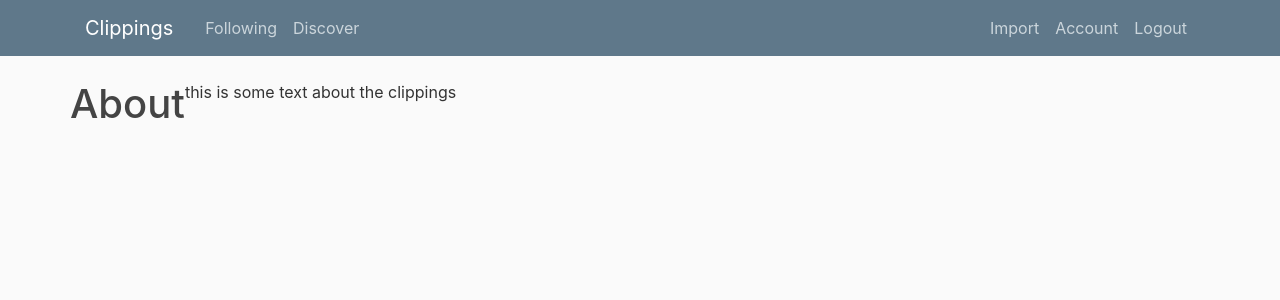
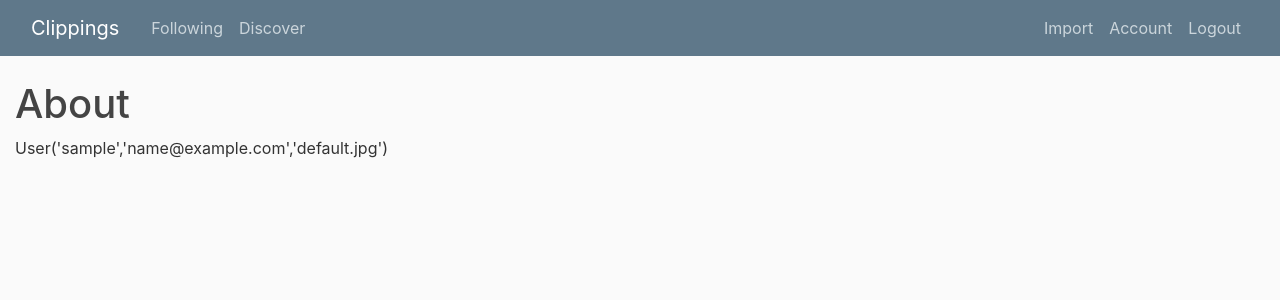
Before and after one commit to mathoha/clippings, a Flask app: page /about in a window 1280 px wide. Shown: the top 300 px of the page. Run offline with Flask 2, Linux system fonts and the light colour scheme; the visitor is signed in with stand-in values (Sample User, id 1); data comes from the database, SQL or seed files in the repository; both versions use the stored data as it was after the commit; some libraries are stand-ins or nearby versions.

Commit message:
progress

```diff
--- a/clippings/templates/about.html.j2
+++ b/clippings/templates/about.html.j2
@@ -1,6 +1,6 @@
 {% extends 'layout.html.j2' %}
 {% block content %}
     <h1>About</h1>
-    <p>this is some text about the clippings</p>
+    <p>{{current_user}}</p>
 
 {% endblock content %}
--- a/clippings/templates/layout.html.j2
+++ b/clippings/templates/layout.html.j2
@@ -20,9 +20,9 @@
 
     <header class="site-header">
         <nav class="navbar navbar-expand-md navbar-dark bg-steel fixed-top">
-            <div class="container">
+            <div class="container-fluid">
             {% if current_user.is_authenticated %}
-            <a class="navbar-brand mr-4" href="{{url_for('clips.user', username=current_user.username)}}">Clippings</a>
+            <a class="navbar-brand mr-4" href="{{url_for('clips.user_book', username=current_user.username)}}">Clippings</a>
             {% else %}
             <a class="navbar-brand mr-4" href="{{url_for('clips.discover')}}">Clippings</a>
             {% endif %}
@@ -54,10 +54,8 @@
             </div>
         </nav>
     </header>
-    <main role="main" class="container">
-        <div class="row">
-
-
+    <main role="main" class="container-fluid">
+            <div class=row>
                 {% with messages = get_flashed_messages(with_categories=true) %}
                     {% if messages%}
                         {% for category, message in messages%}
@@ -67,13 +65,19 @@
                         {% endfor %}
                     {% endif %}
                 {% endwith %}
+            </div>
 
-                {% block content %}{% endblock %}
+            <div class=row>
+                <div class="col-9">
+                    {% block content_header %}{% endblock %}
+                    {% block content %}{% endblock %}
+                </div>
 
-
-                {% block left_sidebar %}{% endblock %}
-
-
+                <div class="col-3">
+                    {% block sidebar_header %}{% endblock %}
+                    {% block left_sidebar %}{% endblock %}
+                </div>
+            </div>
         </div>
     </main>
 
--- a/clippings/users/routes.py
+++ b/clippings/users/routes.py
@@ -24,14 +24,14 @@ def register():
 @users.route("/login", methods=['GET', 'POST'])
 def login():
     if current_user.is_authenticated:
-        return redirect(url_for('clips.user', username=current_user.username))
+        return redirect(url_for('clips.user_book', username=current_user.username))
     form = LoginForm()
     if form.validate_on_submit():
         user = User.query.filter_by(email=form.email.data).first()
         if user and bcrypt.check_password_hash(user.password, form.password.data):
             login_user(user, remember=form.remember.data)
             next_page = request.args.get('next')
-            return redirect(next_page) if next_page else redirect(url_for('clips.user', username=current_user.username))
+            return redirect(next_page) if next_page else redirect(url_for('clips.user_book', username=current_user.username))
         else:
             flash(f"Login failed for {form.email.data}. Please check email and password", 'danger')
     return render_template('login.html.j2', title='Login', form=form)
```
Also changed, not shown: clippings/clips/routes.py (+26 -19 lines), clippings/site.db.
